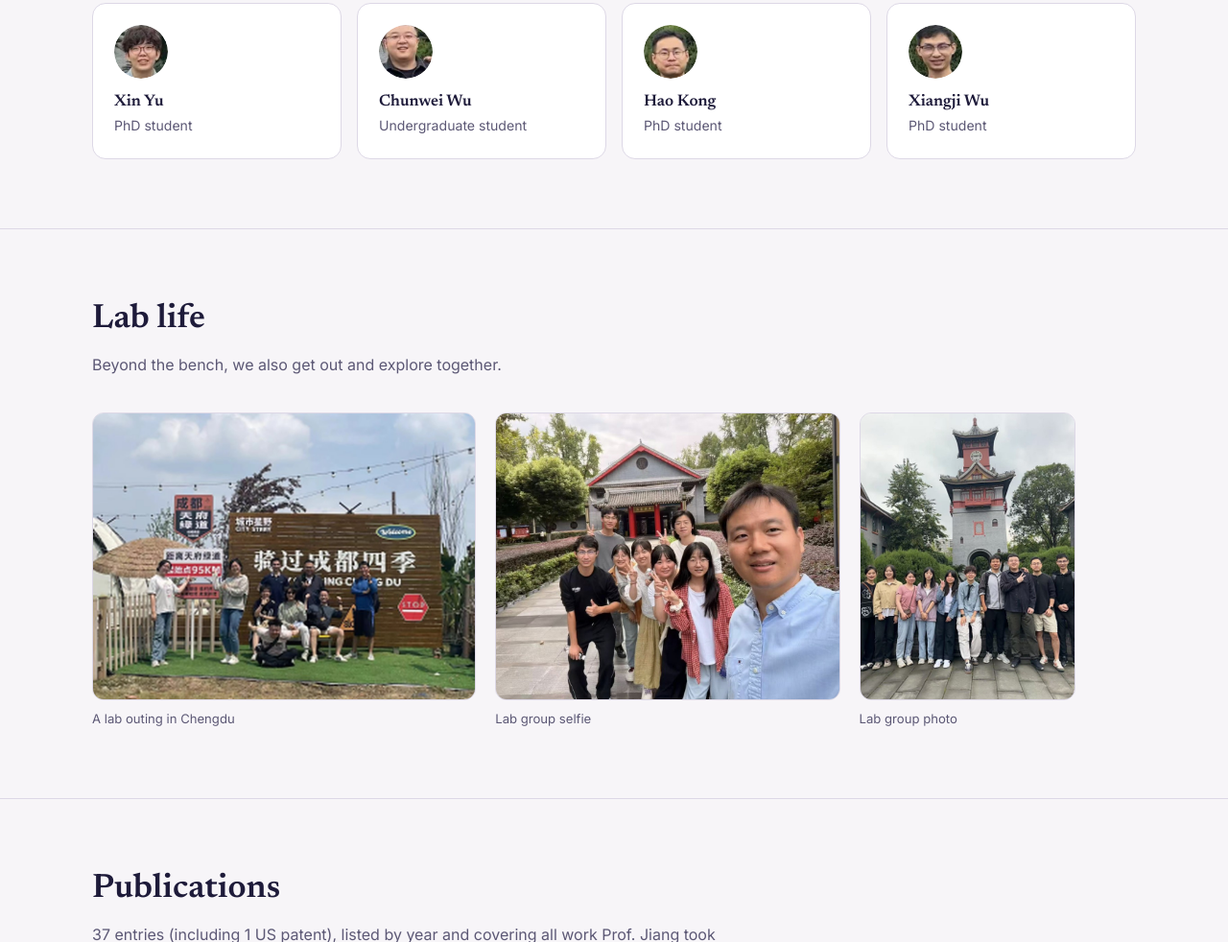
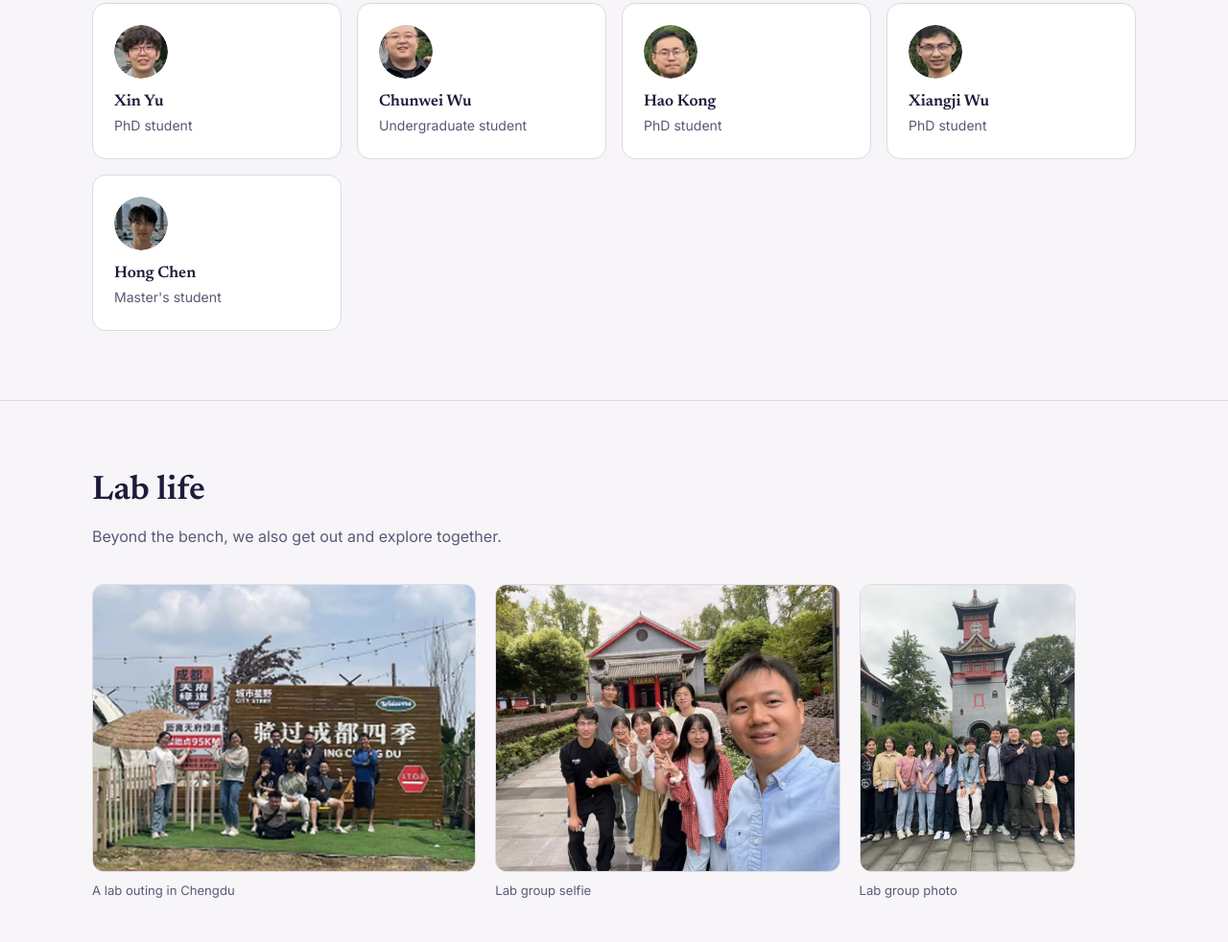
Before and after one commit to ScuJianglab/Jianglab, a plain HTML site: page index.html in a window 1280 px wide. Shown: the part 6880-7862 px from the top of the page at 96% size. Drawn offline with Linux system fonts and the light colour scheme; some packages are replaced by stand-ins of ours; a script that the page names is missing.

Commit message:
Add team member: Hong Chen (Master's student)
Co-Authored-By: Claude Opus 5.5 <noreply@anthropic.com>
Claude-Session: https://claude.ai/code/session_01GiTV2Z9RA9dFCMdnW4b1TJ

```diff
--- a/index.html
+++ b/index.html
@@ -433,6 +433,9 @@ footer .stats b{color:var(--ink);font-weight:600}
       <div class="member"><div class="avatar photo"><img src="img/m_wu2.jpg" alt="伍相佶 Xiangji Wu"></div>
         <h3><span class="zh">伍相佶</span><span class="en">Xiangji Wu</span></h3>
         <p><span class="zh">博士研究生</span><span class="en">PhD student</span></p></div>
+      <div class="member"><div class="avatar photo"><img src="img/m_chen.jpg" alt="陈宏 Hong Chen"></div>
+        <h3><span class="zh">陈宏</span><span class="en">Hong Chen</span></h3>
+        <p><span class="zh">硕士研究生</span><span class="en">Master's student</span></p></div>
     </div>
   </div>
 </section>
```
Also changed, not shown: img/m_chen.jpg (added).
